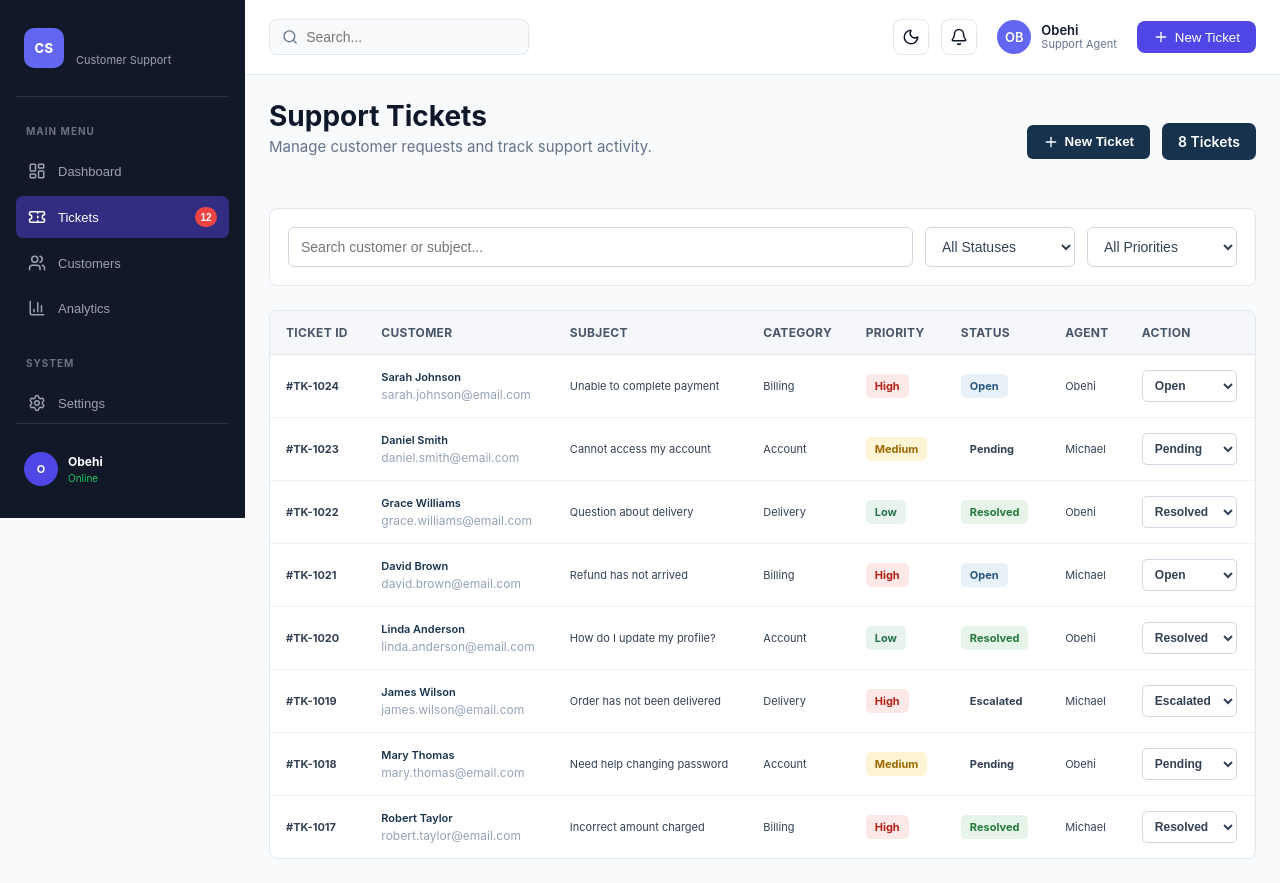
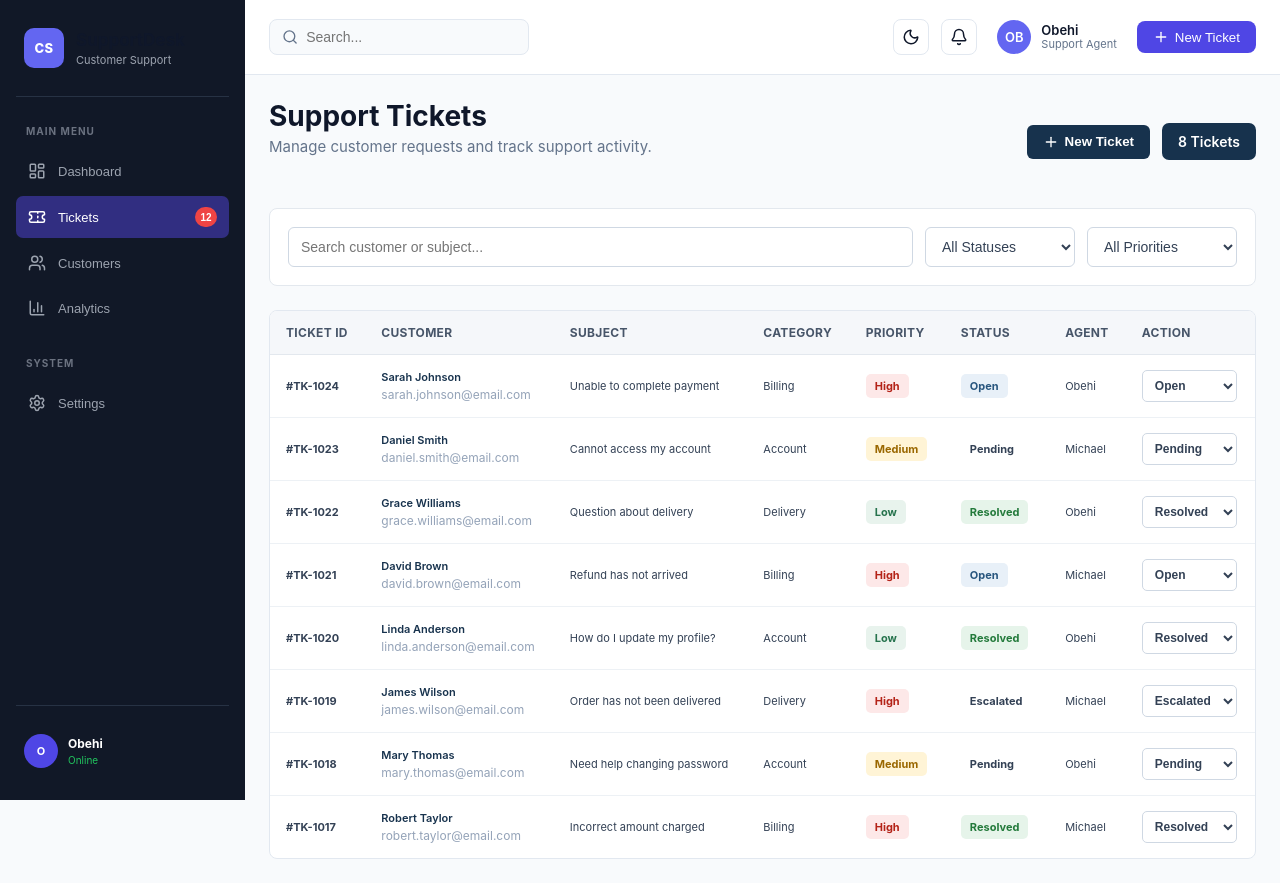
Before and after one commit to Obehi123-beep/customer-support-dashboard, a React (Vite) app: page / in a window 1280 px wide. Built offline with nearby package versions, Linux system fonts and the light colour scheme.

Commit message:
Fix full height sidebar

```diff
--- a/src/components/Sidebar.css
+++ b/src/components/Sidebar.css
@@ -1,6 +1,9 @@
 .sidebar {
   width: 245px;
-  height: 100%;
+  height: 100vh;
+  height: 100dvh;
+  position: sticky;
+  top: 0;
   background: #111827;
   color: #ffffff;
   display: flex;
```
